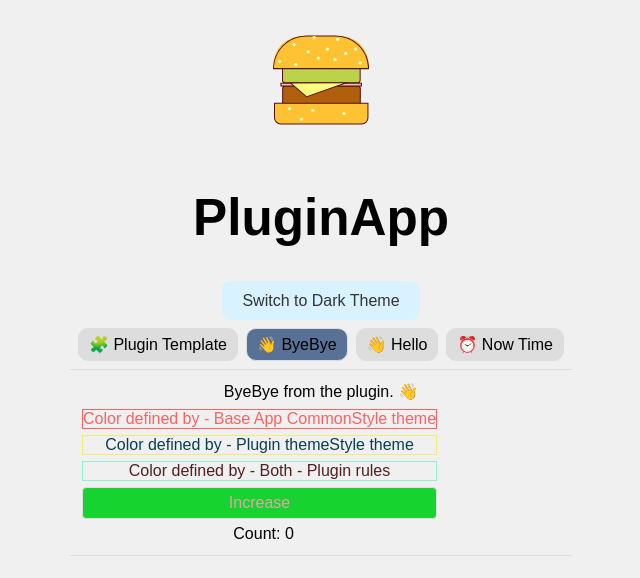
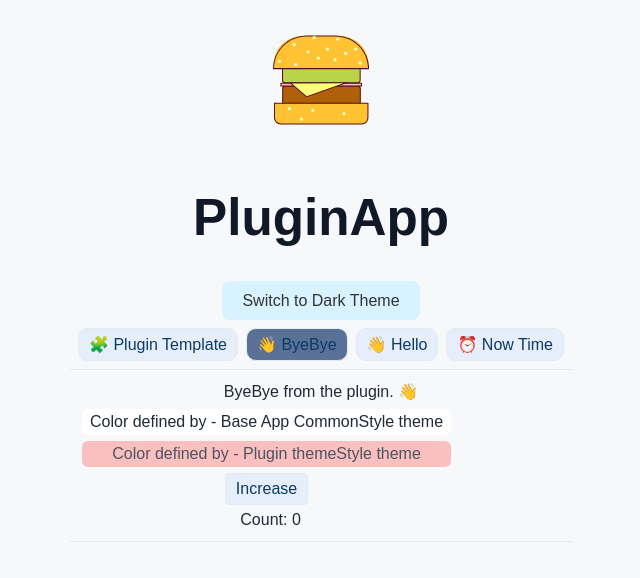
Before and after one commit to yuvalrozner111/my-plugin-try, a React (Vite) app: page / in a window 1280 px wide. Both pictures are taken after a click on the button "ByeBye". Shown: the top 578 px of the page, without its empty margins (319-959 px from the left). Built offline with nearby package versions, Linux system fonts and the light colour scheme.

Commit message:
orgnize the CommonStyle palette

```diff
--- a/src/App.style.js
+++ b/src/App.style.js
@@ -2,7 +2,7 @@ import { createGlobalStyle } from 'styled-components';
 
 export const GlobalStyle = createGlobalStyle`
   body {
-    background-color: ${({ theme }) => theme.bgColor1};
+    background-color: ${({ theme }) => theme.bgColor};
     color: ${({ theme }) => theme.titleColor};
     font-family: ${({ theme }) => theme.fontFamily};
   }
@@ -24,8 +24,8 @@ export const GlobalStyle = createGlobalStyle`
     font-size: 1em;
     font-weight: 500;
     font-family: inherit;
-    background-color: ${({ theme }) => theme.button.bgColor2};
-    color: ${({ theme }) => theme.button.textColor2};
+  background-color: ${({ theme }) => theme.button.bg2};
+  color: ${({ theme }) => theme.button.text2};
     cursor: pointer;
     transition: border-color 0.25s;
   }
--- a/src/CommonStyles.js
+++ b/src/CommonStyles.js
@@ -1,51 +1,99 @@
+// Base typography and spacing shared across themes
 const commonStyleProps = {
-    fontFamily: 'sans-serif',
+  fontFamily: 'sans-serif',
+  borderRadius: '6px',
+  spacing: {
+    xs: 4,
+    sm: 8,
+    md: 16,
+    lg: 24,
+  }
+};
+
+// Light theme palette and semantic tokens
+const lightTheme = {
+  ...commonStyleProps,
+  themeValue: 'light',
+  // Primary surfaces (backgrounds)
+  bgColor: '#f7f8fa',      // app background
+  bgColor2: '#ffffff',     // card / surface
+  bgColor3: '#f0f6ff',     // subtle alternate surface
+
+  // Text
+  titleColor: '#111827',
+  textColor1: '#1f2937',   // primary text
+  textColor2: '#4b5563',   // secondary text
+  textColor3: '#9ca3af',   // muted text
+
+  // Surfaces
+  cardBgColor: '#ffffff',
+  tableBgColor: '#fbfdff',
+
+  // Borders and dividers
+  borderColor: '#e6e9ee',
+  borderColor1: '#dfe7f3',
+
+  // Semantic palette
+  palette: {
+    accent: '#3498db',
+    extraColor: '#f1c40f'
+  },
+
+  // Buttons and interactive states
+  button: {
+    bg: '#e6eefb',          // default button background
+    bg2: '#d8f3ff',         // secondary/background hover
+    text: '#0b3a66',        // button text
+    text2: '#333333',
+    selected: '#3498db',    // selected / primary action
+    hover: '#2f85d1'
+  }
+};
+
+// Dark theme palette and semantic tokens
+const darkTheme = {
+  ...commonStyleProps,
+  themeValue: 'dark',
+  // Primary surfaces (backgrounds)
+  bgColor: '#121212',      // app background
+  bgColor2: '#1e1e1e',     // card / surface
+  bgColor3: '#232323',     // alternate surface
+
+  // Text
+  titleColor: '#ffffff',
+  textColor1: '#dbeafe',   // primary text (light)
+  textColor2: '#a0a0a0',   // secondary text
+  textColor3: '#7b7b7b',   // muted text
+
+  // Surfaces
+  cardBgColor: '#575757ff',
+  tableBgColor: '#151515',
+
+  // Borders and dividers
+  borderColor: '#2b2b2b',
+  borderColor1: '#333333',
+
+  // Semantic palette
+  palette: {
+    accent: '#9b59b6',
+    extraColor: '#f39c12'
+  },
+
+  // Buttons and interactive states
+  button: {
+    bg: '#2f2f2f',
+    bg2: '#232323',
+    text: '#ffffff',
+    text2: '#cccccc',
+    selected: '#9b59b6',
+    hover: '#7f3f9a'
+  }
 };
 
 const AppCommonsStyles = {
   commonStyleProps,
-  darkTheme: {
-    ...commonStyleProps,
-    themeValue: 'dark',
-    titleColor: 'white',
-    bgColor1: '#232323',
-    borderColor: '#444',
-    textColor1: '#037cacff',
-    textColor3: '#a0a0a0',
-    borderColor1: '#555',
-    borderColor3: '#777',
-    palette: {
-      accent: '#9b59b6',
-      extraColor: '#f39c12',
-    },
-    button: {
-      bgColor: '#555',
-      bgColor2: '#1a1a1a',
-      textColor: 'white',
-      textColor2: '#ccc',
-    }
-  },
-  lightTheme: {
-    ...commonStyleProps,
-    themeValue: 'light',
-    titleColor: 'black',
-    bgColor1: '#f0f0f0',
-    borderColor: '#ddd',
-    textColor1: '#fc6464ff',
-    textColor3: '#d5ec4eff',
-    borderColor1: '#fc6464ff',
-    borderColor3: '#d5ec4eff',
-    palette: {
-      accent: '#3498db',
-      extraColor: '#f1c40f',
-    },
-    button: {
-      bgColor: '#ddd',
-      bgColor2: '#d8f3ffff',
-      textColor: 'black',
-      textColor2: '#333',
-    }
-  }
+  lightTheme,
+  darkTheme
 };
 
 export default AppCommonsStyles;
--- a/src/plugin-host/PluginBar.style.js
+++ b/src/plugin-host/PluginBar.style.js
@@ -3,13 +3,13 @@ import styled from "styled-components";
 export const Bar = styled.nav`
   display: flex; gap: 8px; padding: 8px;
   border-bottom: 1px solid ${({ theme }) => theme.borderColor};
-  background: ${({ theme }) => theme.bgColor1};
+  background: ${({ theme }) => theme.bgColor};
   font-family: ${({ theme }) => theme.fontFamily};
 `;
 
 export const Item = styled.button`
   padding: 6px 10px; border-radius: 10px; font: inherit; cursor: pointer;
   border: 1px solid ${({ theme }) => theme.borderColor};
-  background: ${({ $active, theme }) => $active ? '#597097ff' : (theme.button.bgColor)};
-  color: ${({ theme }) => theme.button.textColor};
+  background: ${({ $active, theme }) => $active ? '#597097ff' : (theme.button.bg)};
+  color: ${({ theme }) => theme.button.text};
 `;
--- a/src/plugin-host/PluginOutlet.style.js
+++ b/src/plugin-host/PluginOutlet.style.js
@@ -2,7 +2,7 @@ import styled from "styled-components";
 
 export const OutletContainer = styled.div`
   &.plugin-outlet {
-    background: ${({ theme }) => theme.bgColor1};
+    background: ${({ theme }) => theme.bgColor};
     color: ${({ theme }) => theme.titleColor};
     font-family: ${({ theme }) => theme.fontFamily};
   }
--- a/src/plugins/byebye/byebye.jsx
+++ b/src/plugins/byebye/byebye.jsx
@@ -1,5 +1,5 @@
 import { useState } from "react";
-import { ByeByeContainer, ControlsRow, CounterButton, CountLabel, StyledDiv1, StyledDiv2, StyledDiv3 } from "./byebye.style.js";
+import { ByeByeContainer, ControlsRow, CounterButton, CountLabel, StyledDiv1, StyledDiv2 } from "./byebye.style.js";
 
 export default function ByeBye() {
   const [count, setCount] = useState(0);
@@ -11,7 +11,6 @@ export default function ByeBye() {
         <div style={{ display: "flex", flexDirection: "column", gap: "6px" }}>
           <StyledDiv1>Color defined by - Base App CommonStyle theme</StyledDiv1>
           <StyledDiv2>Color defined by - Plugin themeStyle theme</StyledDiv2>
-          <StyledDiv3>Color defined by - Both - Plugin rules</StyledDiv3>
           <CounterButton onClick={() => setCount((c) => c + 1)}>
             Increase
           </CounterButton>
--- a/src/plugins/byebye/byebye.style.js
+++ b/src/plugins/byebye/byebye.style.js
@@ -3,9 +3,9 @@ import styled from "styled-components";
 export const ByeByeContainer = styled.div`
   padding: 12px;
   border-bottom: 1px solid ${({ theme }) => theme.borderColor};
-  background: ${({ theme }) => theme.bgColor1};
+  background: ${({ theme }) => theme.bgColor};
   font-family: ${({ theme }) => theme.fontFamily};
-  color: ${({ theme }) => theme.textColor};
+  color: ${({ theme }) => theme.textColor1};
 `;
 
 export const ControlsRow = styled.div`
@@ -15,37 +15,39 @@ export const ControlsRow = styled.div`
 `;
 
 export const CounterButton = styled.button`
-  background: ${({ theme }) => theme.button?.bgColor || '#2d8cff'};
-  color: ${({ theme }) => theme.button?.textColor || 'white'};
+  background: ${({ theme }) => theme.button?.bg || '#2d8cff'};
+  color: ${({ theme }) => theme.button?.text || 'white'};
   border: 1px solid ${({ theme }) => theme.borderColor};
   padding: 6px 10px;
   border-radius: 4px;
   cursor: pointer;
   font-size: 14px;
   font: inherit;
+  max-width: 120px;
+  margin: 0 auto;
 
   &:hover {
-    background: ${({ theme }) => theme.button?.hoverBgColor || '#1b74e4'};
+    background: ${({ theme }) => theme.button?.hover || '#1b74e4'};
   }
 `;
 
 export const CountLabel = styled.span`
   margin-left: 8px;
   font-weight: 500;
-  color: ${({ theme }) => theme.textColor};
+  color: ${({ theme }) => theme.textColor1};
 `;
 
-export const StyledDiv1 = styled.div`
+const styledLabel = styled.div`
+  padding: 4px 8px;
+  border-radius: 6px;
+`
+
+export const StyledDiv1 = styled(styledLabel)`
   color: ${({ theme }) => theme.textColor1};
-  border: 1px solid ${({ theme }) => theme.borderColor1};
+  background: ${({ theme }) => theme.cardBgColor};
 `;
 
-export const StyledDiv2 = styled.div`
+export const StyledDiv2 = styled(styledLabel)`
   color: ${({ theme }) => theme.textColor2};
-  border: 1px solid ${({ theme }) => theme.borderColor2};
+  background: ${({ theme }) => theme.cardBgColor2};
 `;
-
-export const StyledDiv3 = styled.div`
-  color: ${({ theme }) => theme.textColor3};
-  border: 1px solid ${({ theme }) => theme.borderColor3};
-`;
--- a/src/plugins/byebye/themeStyle.js
+++ b/src/plugins/byebye/themeStyle.js
@@ -1,31 +1,9 @@
 const theme = {
     darkTheme: {
-        textColor2: '#87b17aff',
-        textColor3: '#5dd6dfff',
-        borderColor2: '#3f1a1aff',
-        borderColor3: '#6b043dff',
-        button: {
-          bgColor: '#7f1d1d',
-          hoverBgColor: '#5c0f0f',
-          textColor: '#fff5f5'
-        },
-        palette: {
-          extraColor: '#ff6b6b'
-        }
+        cardBgColor2: '#6e3535ff',
     },
     lightTheme: {
-        textColor2: '#093e53ff',
-        textColor3: '#501f1fff',
-        borderColor2: '#f3eb77ff',
-        borderColor3: '#91f0d3ff',
-        button: {
-          bgColor: '#17d330ff',
-          hoverBgColor: '#028013ff',
-          textColor: '#dfa7a7ff'
-        },
-        palette: {
-          extraColor: '#e12fe7ff'
-        }
+        cardBgColor2: '#fabfbfff',
     }
 };
 
```
